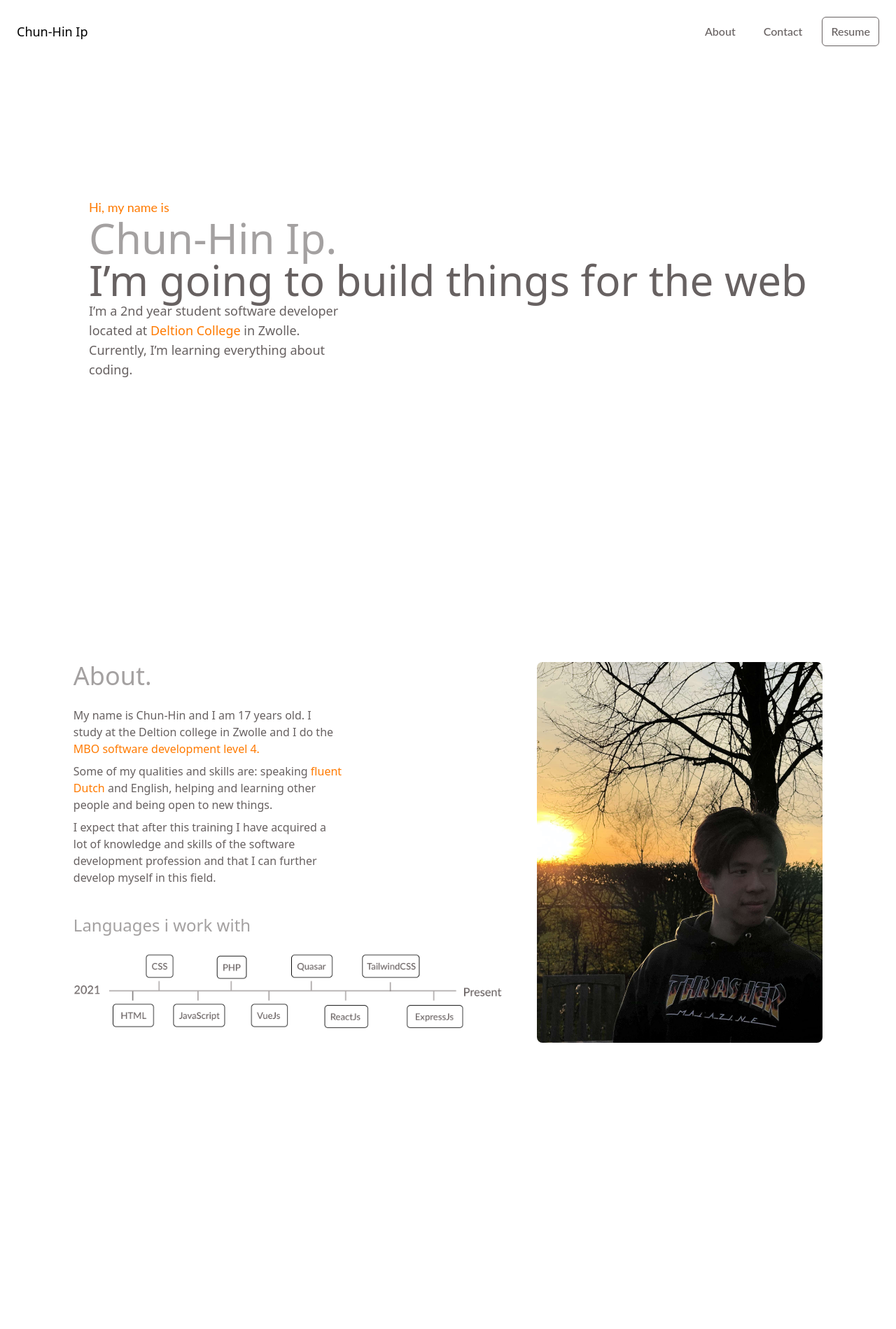
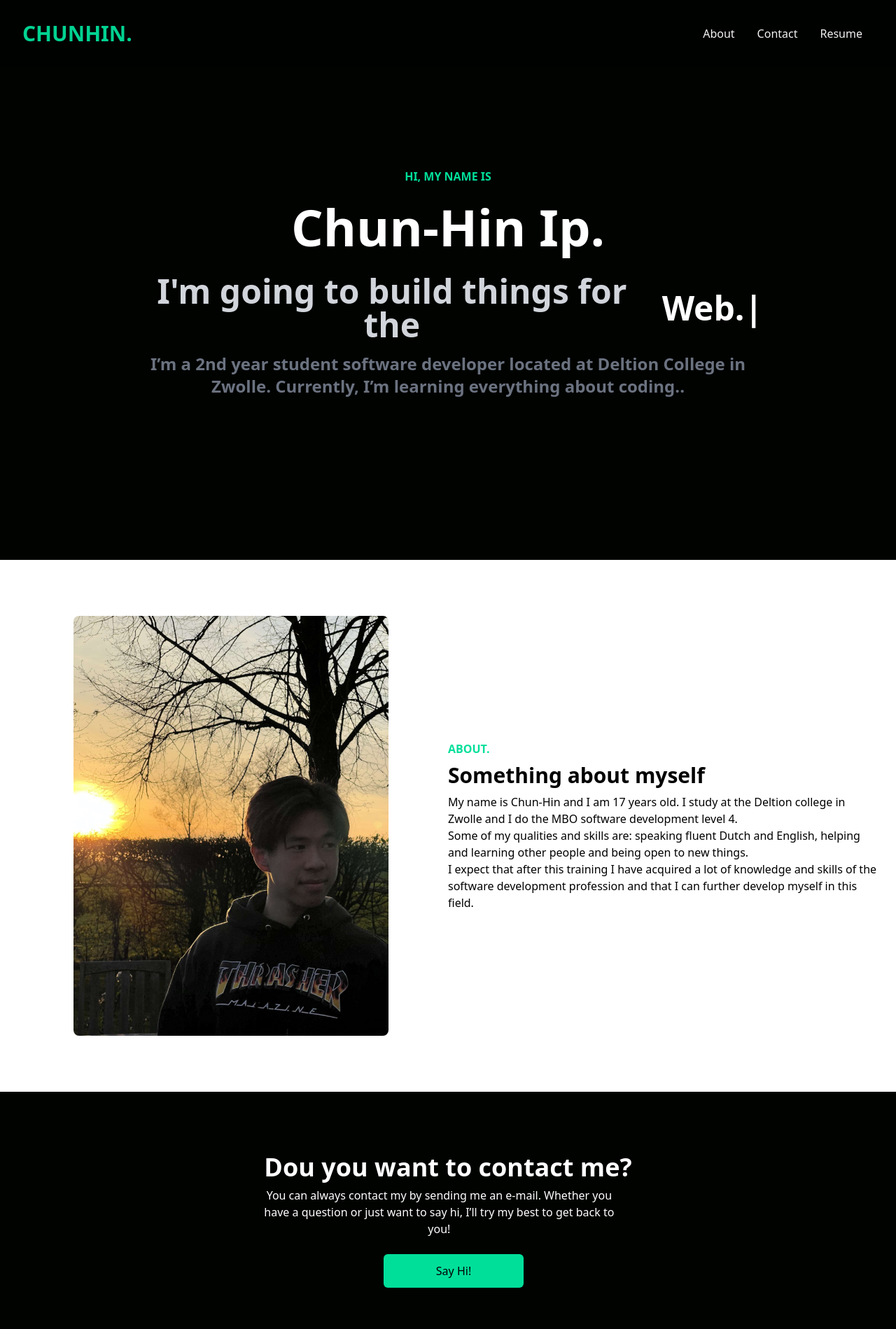
Before and after one commit to Chun-Hin/chunhnin.nl, a React (Create React App) app: page / in a window 1280 px wide. Shown: the top 1899 px of the page at 70% size. Built offline with nearby package versions, Linux system fonts and the light colour scheme.

Commit message:
Biggest commit ever

```diff
--- a/package.json
+++ b/package.json
@@ -8,9 +8,11 @@
     "@testing-library/user-event": "^13.5.0",
     "react": "^18.2.0",
     "react-dom": "^18.2.0",
+    "react-icons": "^4.8.0",
     "react-router-dom": "^6.10.0",
     "react-router-hash-link": "^2.4.3",
     "react-scripts": "5.0.1",
+    "react-typed": "^1.2.0",
     "reactjs-popup": "^2.0.5",
     "web-vitals": "^2.1.4"
   },
--- a/src/App.js
+++ b/src/App.js
@@ -1,23 +1,14 @@
 import Navbar from "./components/Navbar";
 import Homepage from "./components/Home";
-import About from "./components/About";
+import About from "./components/About"
 import Contact from "./components/Contact";
-
 function App() {
     return (
         <div>
-          <Navbar className="w-screen"></Navbar>
-          <div className="flex flex-col items-center justify-center ">
-              <div className="my-48">
+            <Navbar></Navbar>
             <Homepage></Homepage>
-              </div>
-              <div className="my-48">
             <About></About>
-              </div >
-              <div className="my-48 mb-80">
             <Contact></Contact>
-              </div>
-          </div>
         </div>
     );
 }
--- a/src/components/About.js
+++ b/src/components/About.js
@@ -1,20 +1,24 @@
 import React from 'react';
-import languages from '../images/languages.png'
 import chunfoto from '../images/chunfoto.JPG'
 
 function About() {
     return (
-        <div className="flex justify-around p-5 scroll-mt-32" id="About">
-            <div className="mr-6">
-                <p className="text-headergrey text-4xl mb-6">About.</p>
-                <p className="text-navgrey text-base mb-2 w-96">My name is Chun-Hin and I am 17 years old. I study at the Deltion college in Zwolle and I do the <span className="text-secondary"> MBO software development level 4. </span></p>
-                <p className="text-navgrey text-base mb-2 w-96">Some of my qualities and skills are: speaking <span className="text-secondary">fluent Dutch </span> and English, helping and learning other people and being open to new things.</p>
-                <p className="text-navgrey text-base mb-10 w-96">I expect that after this training I have acquired a lot of knowledge and skills of the software development profession and that I can further develop myself in this field.</p>
-                <p className="text-headergrey text-2xl mb-6">Languages i work with</p>
-                <img alt="languages" className="h-28" src={languages}/>
-            </div>
-            <div>
-                <img alt="chunfoto" className="h-124 rounded-lg ml-6" src={chunfoto}/>
+        <div className="w-full bg-white py-16 px-4" id="About">
+            <div className="max-w-[1240px] mx-auto grid md:grid-cols-2">
+                <img className="w-[450px] mx-auto my-4 rounded-lg" src={chunfoto} alt="/" />
+                <div className="flex flex-col justify-center">
+                    <p className="text-[#00df9a] font-bold">ABOUT.</p>
+                    <h1 className="md:text-3xl sm:text-2xl text-1xl font-bold py-2">Something about myself</h1>
+                    <p className=" ">
+                        My name is Chun-Hin and I am 17 years old. I study at the Deltion college in Zwolle and I do the MBO software development level 4.
+                    </p>
+                    <p className=" ">
+                        Some of my qualities and skills are: speaking fluent Dutch and English, helping and learning other people and being open to new things.
+                    </p>
+                    <p className=" ">
+                        I expect that after this training I have acquired a lot of knowledge and skills of the software development profession and that I can further develop myself in this field.
+                    </p>
+                </div>
             </div>
         </div>
     );
--- a/src/components/Contact.js
+++ b/src/components/Contact.js
@@ -2,11 +2,13 @@ import React from "react";
 
 function Contact() {
     return(
-        <div className="flex justify-center" id="Contact">
-            <div className="break-normal text-center align-super">
-                <p className="text-headergrey text-5xl mb-3">Contact.</p>
-                <p className="text-navgrey text-lg w-104 mb-4">You can always contact my by sending me an <span className="text-secondary">e-mail</span>. Whether you have a question or just want to say hi, I’ll try my best to get back to you!</p>
-                <a className="text-navgrey font-lato hover:bg-secondary hover:text-white hover:border-white px-5 py-3 rounded-md text-base font-medium border border-navgrey" href="mailto:chunhin.ip05@gmail.com">Say hello</a>
+        <div className="w-full py-16 text-white px-4 text-center flex flex-col justify-center" id="Contact">
+            <div className="max-w-[1240px] mx-auto">
+                <div className="lg:col-span-2 my-4">
+                    <h1 className="md:text-4xl sm:text-3xl text-2xl font-bold py-2">Dou you want to contact me?</h1>
+                    <p className="max-w-[500px]">You can always contact my by sending me an e-mail. Whether you have a question or just want to say hi, I’ll try my best to get back to you!</p>
+                    <button className="bg-[#00df9a] text-black rounded-md font-medium w-[200px] ml-4 my-6 py-3">Say Hi!</button>
+                </div>
             </div>
         </div>
     );
--- a/src/components/Home.js
+++ b/src/components/Home.js
@@ -1,15 +1,34 @@
 import React from 'react';
+import Typed from "react-typed";
 
 function Home() {
     return (
-        <div className="flex">
-            <div className="break-normal">
-                <p className="text-secondary font-lato text-lg">Hi, my name is</p>
-                <p className="text-headergrey text-6xl">Chun-Hin Ip.</p>
-                <p className="text-navgrey text-6xl">I’m going to build things for the web</p>
-                <p className="text-navgrey text-lg w-96">I’m a 2nd year student software developer located at <span className="text-secondary">Deltion College</span> in Zwolle. Currently, I’m learning everything about coding.</p>
+        <div className="text-white">
+            <div className="max-w-[900px] mt-[-96px] w-full h-screen mx-auto text-center flex flex-col justify-center">
+                <p className="text-[#00df9a] font-bold p-2">
+                    HI, MY NAME IS
+                </p>
+                <h1 className="md:text-7xl sm:text-6xl text-4xl font-bold md:py-4">
+                    Chun-Hin Ip.
+                </h1>
+                <div className="flex justify-center items-center">
+                    <p className="md:text-5xl sm:text-2xl text-xl font-bold py-4 text-gray-300">
+                        I'm going to build things for the
+                    </p>
+                    <Typed
+                        className="md:text-5xl sm:text-2xl text-xl font-bold md:pl-4 pl-2"
+                        strings={['Internet.', 'Web.', 'Net.']}
+                        typeSpeed={120}
+                        backSpeed={140}
+                        loop
+                    />
+                </div>
+                <p className="md:text-2xl text-xl font-bold text-gray-500 px-4">I’m a 2nd year student software
+                    developer located at Deltion College in Zwolle. Currently, I’m learning everything about
+                    coding..</p>
             </div>
         </div>
     );
 }
+
 export default Home;
--- a/src/components/Navbar.js
+++ b/src/components/Navbar.js
@@ -1,24 +1,54 @@
-import React from 'react';
+import React, {useState} from 'react';
 import cv from '../files/CVCHUN.pdf';
 import { BrowserRouter } from "react-router-dom";
 import { HashLink as Link } from "react-router-hash-link";
+import {AiOutlineClose, AiOutlineMenu} from 'react-icons/ai'
+
 
 function Navbar() {
+    const [nav, setNav] = useState(false)
+
+    const handleNav = () => {
+        setNav(!nav)
+    }
+
     return (
-            <nav className="sticky top-0">
-                <BrowserRouter>
-                    <div className="flex items-center justify-between mt-auto bg-white bg-opacity-95">
-                        <div>
-                            <p className="text-lg m-6">Chun-Hin Ip</p>
-                        </div>
-                        <div className="flex items-baseline space-x-4 m-6">
-                            <Link to="#About" smooth className="text-navgrey font-lato hover:text-secondary px-3 py-2 rounded-md text-base font-medium">About</Link>
-                            <Link to="#Contact" smooth className="text-navgrey font-lato hover:text-secondary px-3 py-2 rounded-md text-base font-medium">Contact</Link>
-                            <a href={cv} className="text-navgrey font-lato hover:bg-secondary hover:text-white hover:border-white px-3 py-2 rounded-md text-base font-medium border border-navgrey">Resume</a>
-                        </div>
-                    </div>
-                </BrowserRouter>
-            </nav>
+        <div className="flex justify-between items-center h-24 max-w mx-auto px-8 text-white sticky top-0 bg-[#000300] opacity-95">
+            <h1 className="w-full text-3xl font-bold text-[#00df9a]">CHUNHIN.</h1>
+                <ul className="hidden md:flex">
+                    <BrowserRouter>
+                        <li className="p-4 hover:text-[#00df9a] hover:cursor-pointer">
+                            <Link to="#About" smooth>About</Link>
+                        </li>
+                        <li className="p-4 hover:text-[#00df9a] hover:cursor-pointer">
+                            <Link to="#Contact" smooth>Contact</Link>
+                        </li>
+                        <li className="p-4 hover:text-[#00df9a] hover:cursor-pointer">
+                            <a href={cv}>Resume</a>
+                        </li>
+                    </BrowserRouter>
+                </ul>
+            <div onClick={handleNav} className="block md:hidden">
+                {!nav ? <AiOutlineMenu size={20}/> : <AiOutlineClose size={20}/>}
+            </div>
+            <div className={nav ? "fixed left-0 top-0 w-[60%] h-full border-r border-r-gray-900 bg-[#000300] ease-in-out duration-500" : "fixed left-[-100%]"}>
+                <h1 className="w-full text-3xl font-bold text-[#00df9a] m-4">CHUNHIN.</h1>
+                <ul className="uppercase p-4">
+                    <BrowserRouter>
+                        <li className="p-4 border-b border-gray-600 hover:text-[#00df9a] hover:cursor-pointer">
+                            <Link to="#About" smooth>About</Link>
+                        </li>
+                        <li className="p-4 border-b border-gray-600 hover:text-[#00df9a] hover:cursor-pointer">
+                            <Link to="#Contact" smooth>Contact</Link>
+                        </li>
+                        <li className="p-4 border-b border-gray-600 hover:text-[#00df9a] hover:cursor-pointer">
+                            <a href={cv}>Resume</a>
+                        </li>
+                    </BrowserRouter>
+                </ul>
+            </div>
+        </div>
     );
+
 }
 export default Navbar;
--- a/src/index.css
+++ b/src/index.css
@@ -1,3 +1,7 @@
 @tailwind base;
 @tailwind components;
 @tailwind utilities;
+
+body {
+    background-color: #000300;
+}
```
Also changed, not shown: src/App.css (deleted, +0 -38 lines), 2 other files (tests, documents, lock files or other folders). Lines whose indentation alone changed are shown as unchanged.
